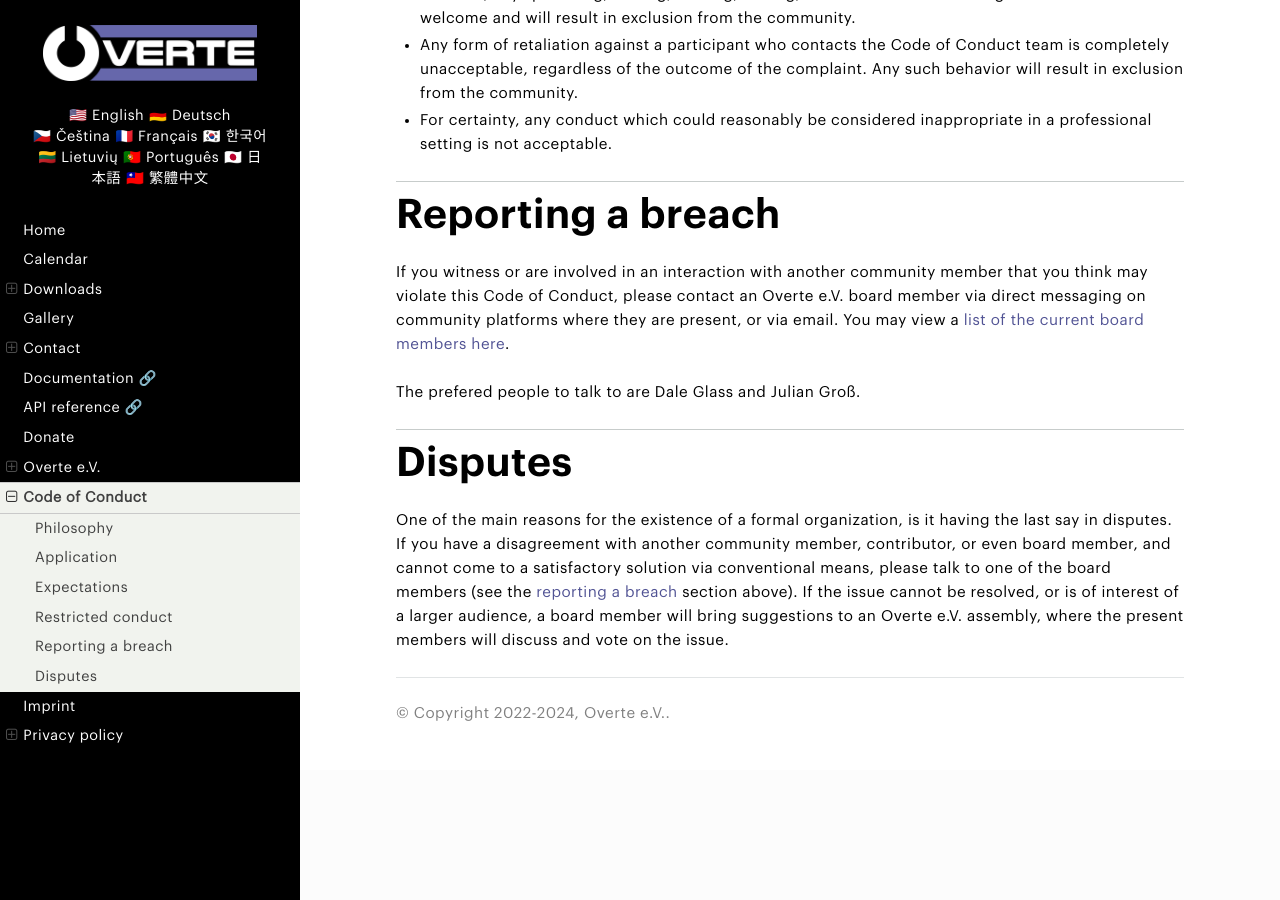
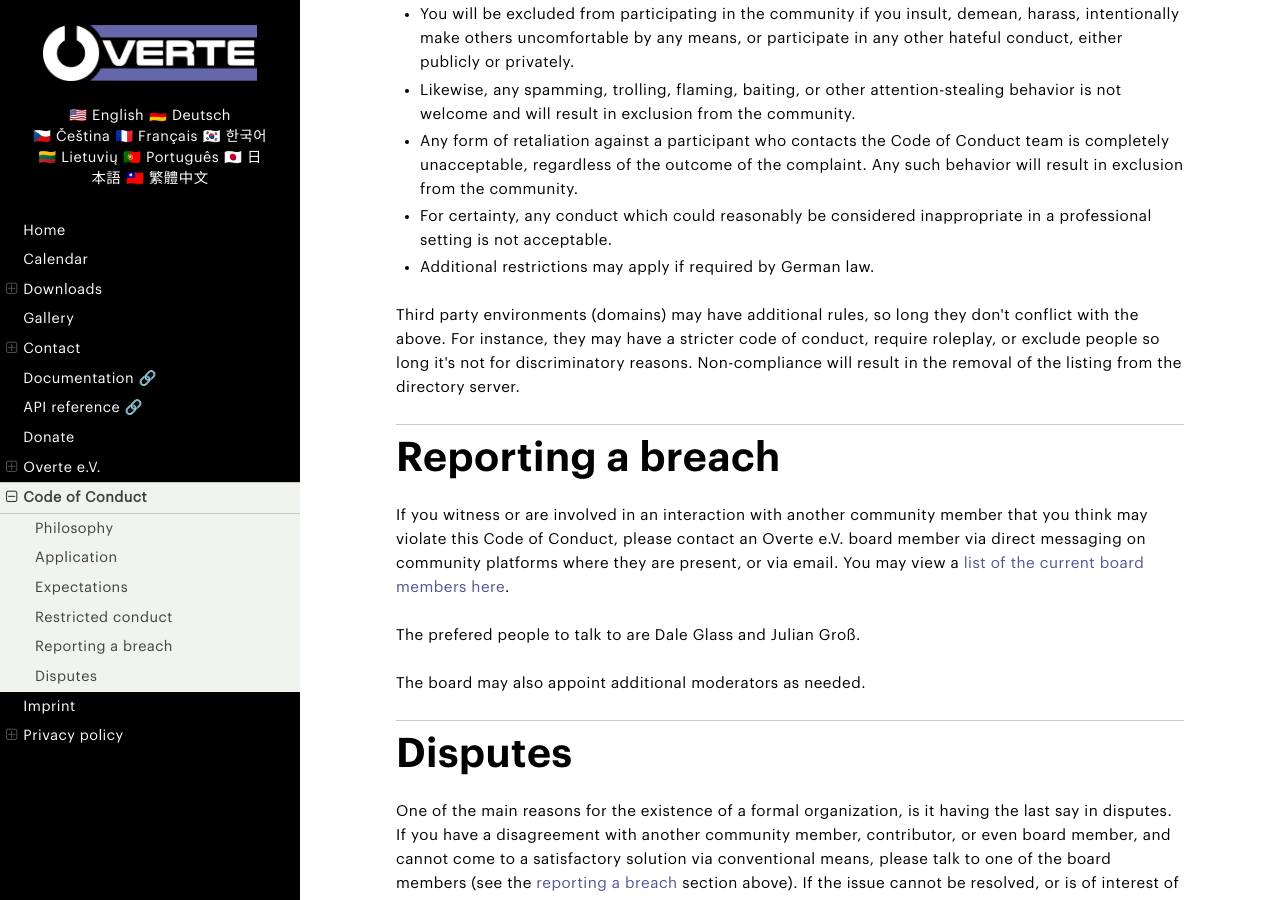
Before and after one commit to overte-org/overte-website-sphinx, a Sphinx documentation site: the page built from source/code_of_conduct.rst, in a window 1280 px wide and 900 px high, scrolled down 1744 px. Built offline with Sphinx 7.4.7 and the Read the Docs theme 2.0.0, drawn with Linux system fonts in a browser that asks for light colours; some of the changed text lies outside the part shown.

Commit message:
Add more on domains

```diff
--- a/source/code_of_conduct.rst
+++ b/source/code_of_conduct.rst
@@ -16,6 +16,8 @@
 -----------
 
 This Code of Conduct applies to all users and contributors who engage with the Overte project and its community platforms, both online and at Overte-related events.
+
+It applies to all the environments (domains) used for official Overte project purposes, hosted on Overte infrastructure, or listed on the official Overte directory server. Environments that are hosted by third parties and don't interact with the Overte project's infrastructure are not bound by the agreement.
 
 
 Expectations
@@ -39,6 +41,9 @@
 - Likewise, any spamming, trolling, flaming, baiting, or other attention-stealing behavior is not welcome and will result in exclusion from the community.
 - Any form of retaliation against a participant who contacts the Code of Conduct team is completely unacceptable, regardless of the outcome of the complaint. Any such behavior will result in exclusion from the community.
 - For certainty, any conduct which could reasonably be considered inappropriate in a professional setting is not acceptable.
+- Additional restrictions may apply if required by German law.
+
+Third party environments (domains) may have additional rules, so long they don't conflict with the above. For instance, they may have a stricter code of conduct, require roleplay, or exclude people so long it's not for discriminatory reasons. Non-compliance will result in the removal of the listing from the directory server.
 
 
 Reporting a breach
@@ -48,6 +53,7 @@
 
 The prefered people to talk to are Dale Glass and Julian Groß.
 
+The board may also appoint additional moderators as needed.
 
 Disputes
 --------
```
